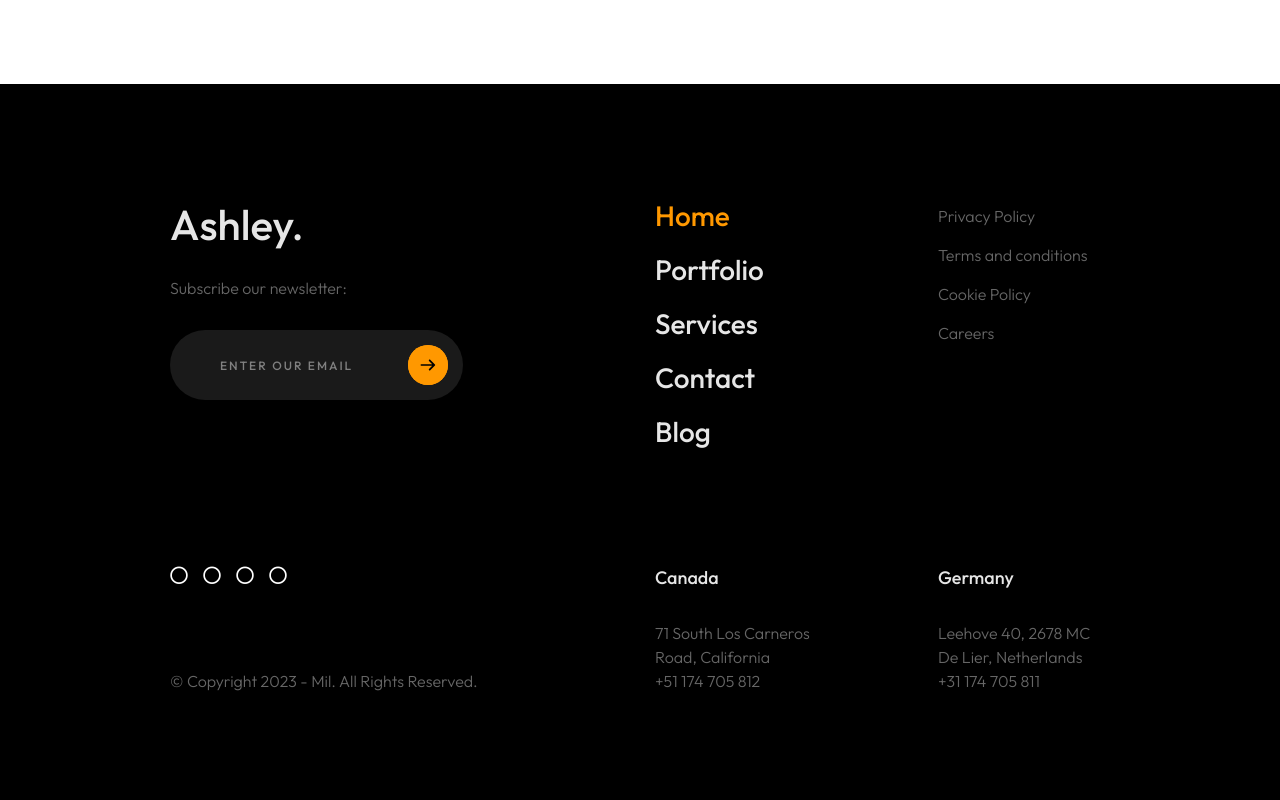
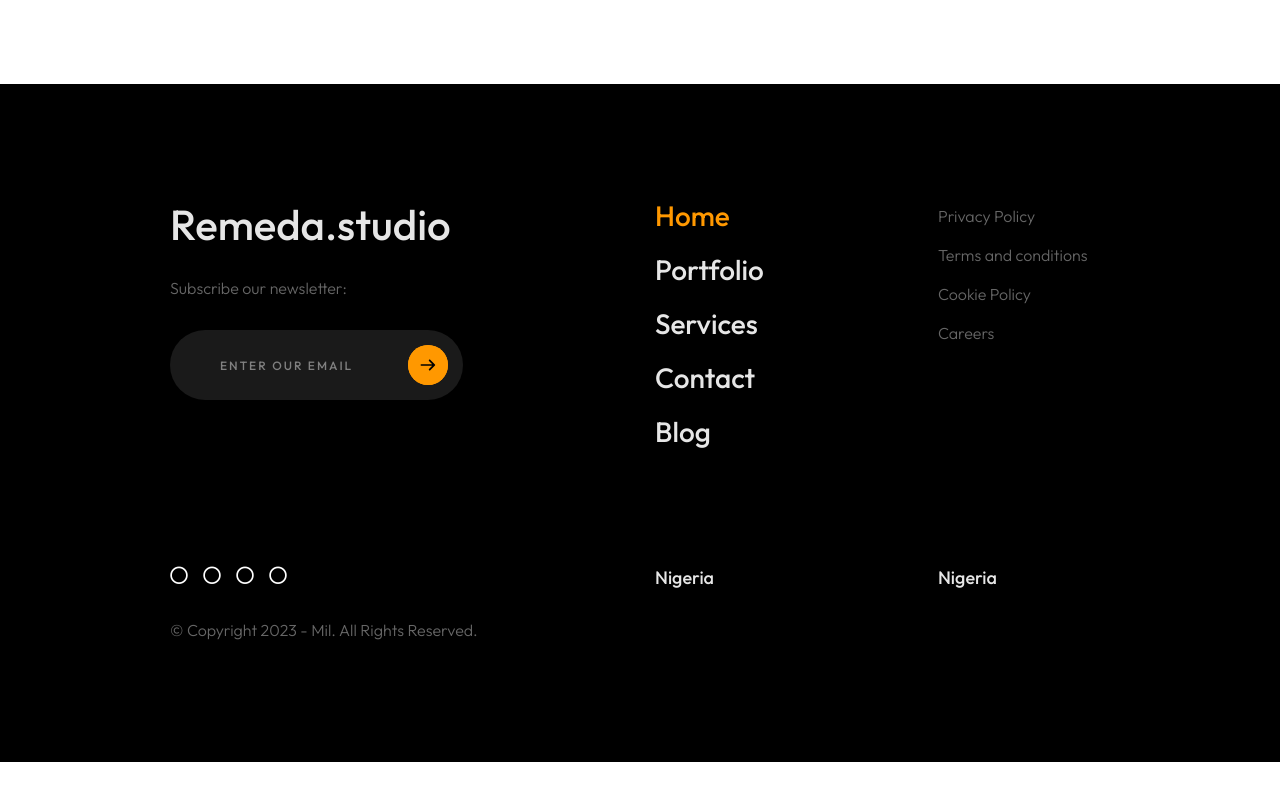
Before and after one commit to Zee-Blazer/Remeda.studio, a website: page public/contact.html in a window 1280 px wide. Shown: the part 1977-2777 px from the top of the page. After the commit the page ends 2739 px from the top, so only its background shows below. Drawn offline with Linux system fonts and the light colour scheme.

Commit message:
Changing some one or two

```diff
--- a/public/contact.html
+++ b/public/contact.html
@@ -278,7 +278,7 @@
                             <div class="row justify-content-between">
                                 <div class="col-md-4 col-lg-4 mil-mb-60">
 
-                                    <div class="mil-muted mil-logo mil-up mil-mb-30">Ashley.</div>
+                                    <div class="mil-muted mil-logo mil-up mil-mb-30">Remeda.studio</div>
 
                                     <p class="mil-light-soft mil-up mil-mb-30">Subscribe our newsletter:</p>
 
@@ -334,16 +334,16 @@
 
                                         <div class="col-md-6 col-lg-5 mil-mb-60">
 
-                                            <h6 class="mil-muted mil-up mil-mb-30">Canada</h6>
+                                            <h6 class="mil-muted mil-up mil-mb-30">Nigeria</h6>
 
-                                            <p class="mil-light-soft mil-up">71 South Los Carneros Road, California <span class="mil-no-wrap">+51 174 705 812</span></p>
+                                            <!-- <p class="mil-light-soft mil-up">71 South Los Carneros Road, California <span class="mil-no-wrap">+51 174 705 812</span></p> -->
 
                                         </div>
                                         <div class="col-md-6 col-lg-5 mil-mb-60">
 
-                                            <h6 class="mil-muted mil-up mil-mb-30">Germany</h6>
+                                            <h6 class="mil-muted mil-up mil-mb-30">Nigeria</h6>
 
-                                            <p class="mil-light-soft mil-up">Leehove 40, 2678 MC De Lier, Netherlands <span class="mil-no-wrap">+31 174 705 811</span></p>
+                                            <!-- <p class="mil-light-soft mil-up">Leehove 40, 2678 MC De Lier, Netherlands <span class="mil-no-wrap">+31 174 705 811</span></p> -->
 
                                         </div>
                                     </div>
```
Also changed, not shown: public/index.html (+5 -5 lines), public/portfolio.html (+5 -5 lines).
